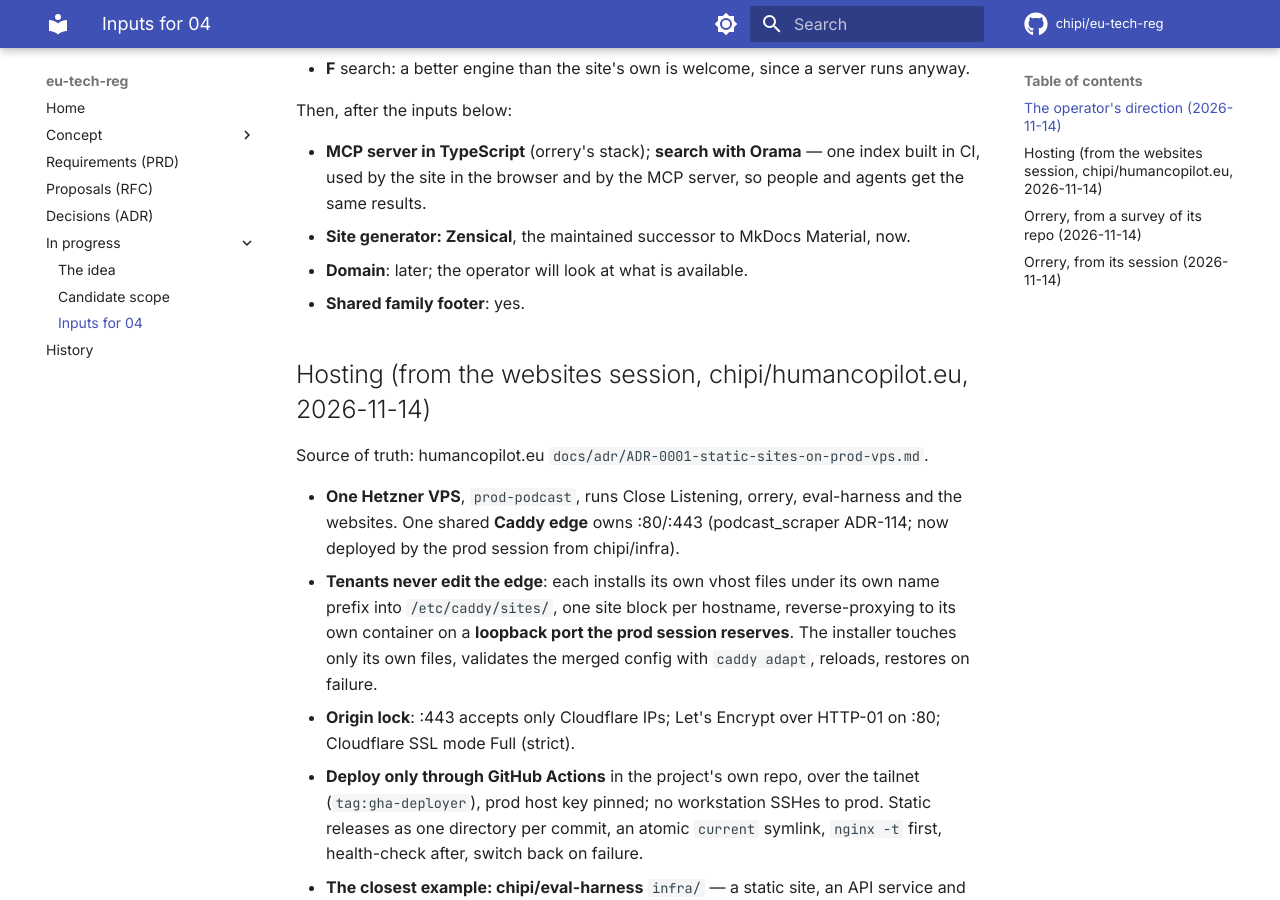
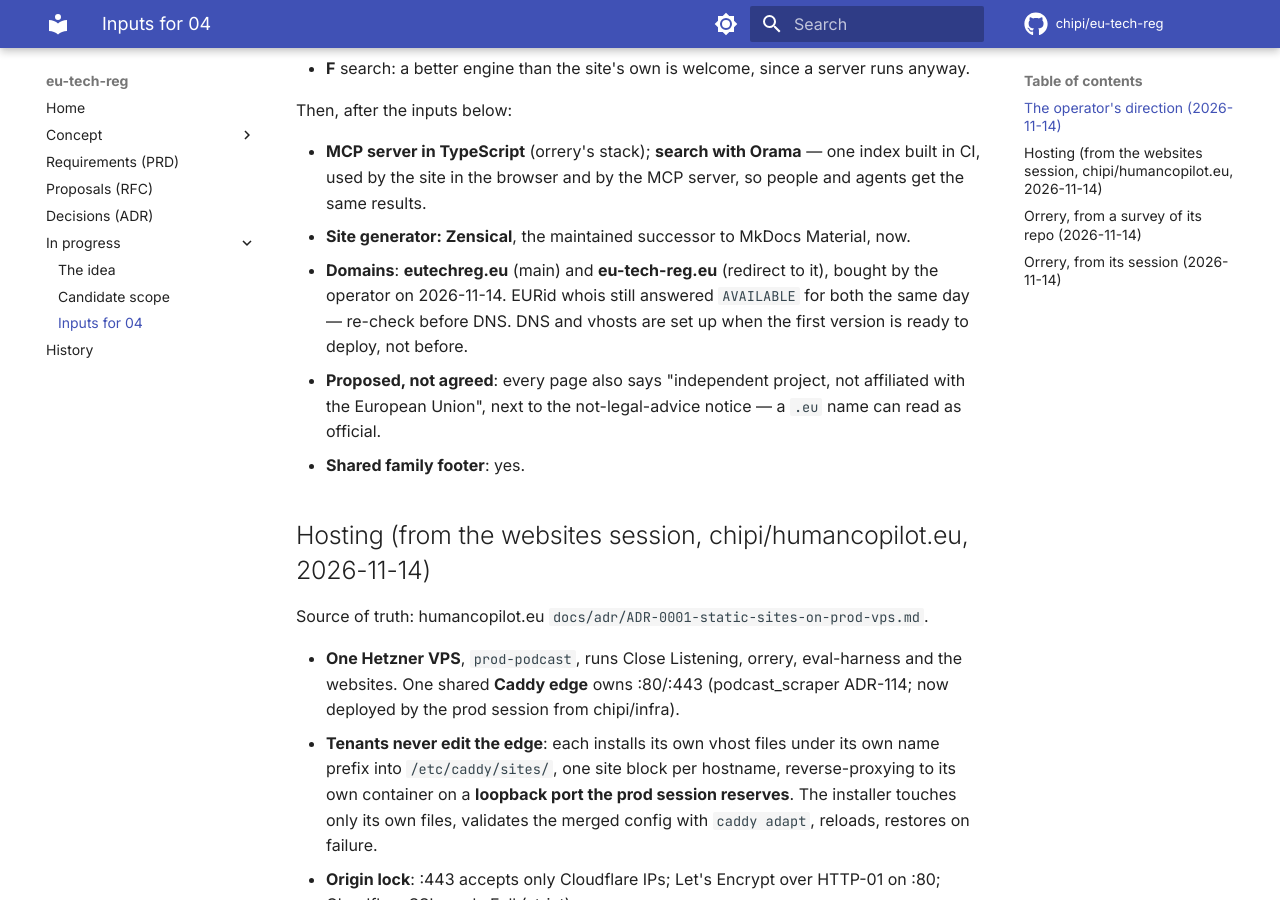
Before and after one commit to chipi/eu-tech-reg, an MkDocs documentation site: the page built from docs/wip/ARCHITECTURE-INPUTS.md, in a window 1280 px wide and 900 px high, scrolled down 536 px. Built offline with MkDocs 1.6.1 and Material for MkDocs 9.7.7, drawn with Linux system fonts in a browser that asks for light colours; comment, search, counter and statistics services are not loaded.

Commit message:
build: site generator MkDocs Material → Zensical (operator, 2026-11-14); domains noted
Zensical, the maintained successor to MkDocs Material, reads mkdocs.yml as is. Pinned exactly
(zensical==0.1.1, pre-1.0). Makefile and the docs workflow run `zensical build --strict`, which
fails on a missing page and on a missing anchor (MkDocs only logged the anchor). Checked locally
on a fresh venv: same 18 pages, make ci PASS.

Domains for the first deploy: eutechreg.eu, with eu-tech-reg.eu redirecting to it.

Co-Authored-By: Claude Opus 5.5 <noreply@anthropic.com>
Claude-Session: https://claude.ai/code/session_014cvkLEPZnEdmNCPeRE9ps9

```diff
--- a/docs/wip/ARCHITECTURE-INPUTS.md
+++ b/docs/wip/ARCHITECTURE-INPUTS.md
@@ -22,7 +22,11 @@ Then, after the inputs below:
   used by the site in the browser and by the MCP server, so people and agents get the same
   results.
 - **Site generator: Zensical**, the maintained successor to MkDocs Material, now.
-- **Domain**: later; the operator will look at what is available.
+- **Domains**: **eutechreg.eu** (main) and **eu-tech-reg.eu** (redirect to it), bought by the
+  operator on 2026-11-14. EURid whois still answered `AVAILABLE` for both the same day — re-check
+  before DNS. DNS and vhosts are set up when the first version is ready to deploy, not before.
+- **Proposed, not agreed**: every page also says "independent project, not affiliated with the
+  European Union", next to the not-legal-advice notice — a `.eu` name can read as official.
 - **Shared family footer**: yes.
 
 ## Hosting (from the websites session, chipi/humancopilot.eu, 2026-11-14)
--- a/requirements-docs.txt
+++ b/requirements-docs.txt
@@ -1,3 +1,4 @@
-# Docs build deps — MkDocs Material brings in mkdocs core + pymdown-extensions.
+# Docs build deps — Zensical, the successor to MkDocs Material (operator, 2026-11-14). It reads
+# mkdocs.yml as is. Pinned exactly: it is pre-1.0 (0.1.1, released 2026-11-10).
 # Keep this list minimal; new deps need approval per global AGENTS.md #12.
-mkdocs-material>=9.5,<10
+zensical==0.1.1
```
Also changed, not shown: AGENTS.md (+2 -2 lines), README.md (+1 -1 lines), 2 other files.
